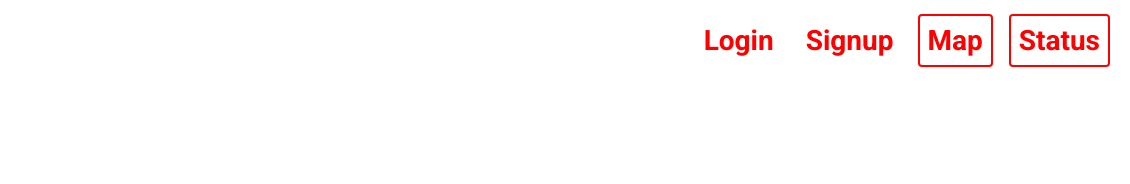
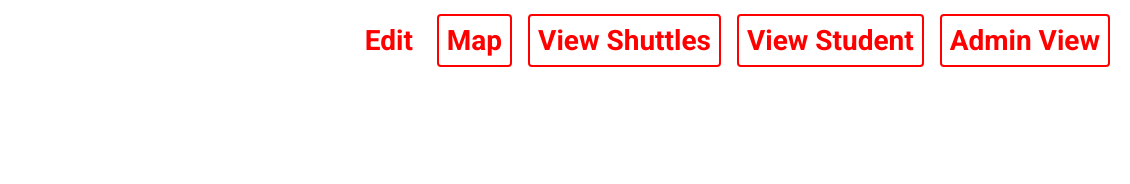
Before and after one commit to Fledtrain/ShuttleSystem, a plain HTML site: page adminView.html in a window 1280 px wide. Shown: the top 184 px of the page, 150-1280 px from the left. Drawn offline with Linux system fonts and the light colour scheme.

Commit message:
Slight change

```diff
--- a/adminView.html
+++ b/adminView.html
@@ -31,10 +31,7 @@
           </a>
           <ul class="nav__links">
             <li>
-              <a href="./studentLogin.html" class="nav__link">Login</a>
-            </li>
-            <li>
-              <a href="./adminLogin.html" class="nav__link">Signup</a>
+              <a href="#" class="nav__link">Edit</a>
             </li>
             <li>
               <a href="#features" class="nav__link nav__link--primary"
@@ -43,7 +40,17 @@
             </li>
             <li>
               <a href="#StatusId" class="nav__link nav__link--primary"
-                >Status</a
+                >View Shuttles</a
+              >
+            </li>
+            <li>
+              <a href="#StatusId" class="nav__link nav__link--primary"
+                >View Student </a
+              >
+            </li>
+            <li>
+              <a href="#" class="nav__link nav__link--primary"
+                >Admin View</a
               >
             </li>
           </ul>
```
